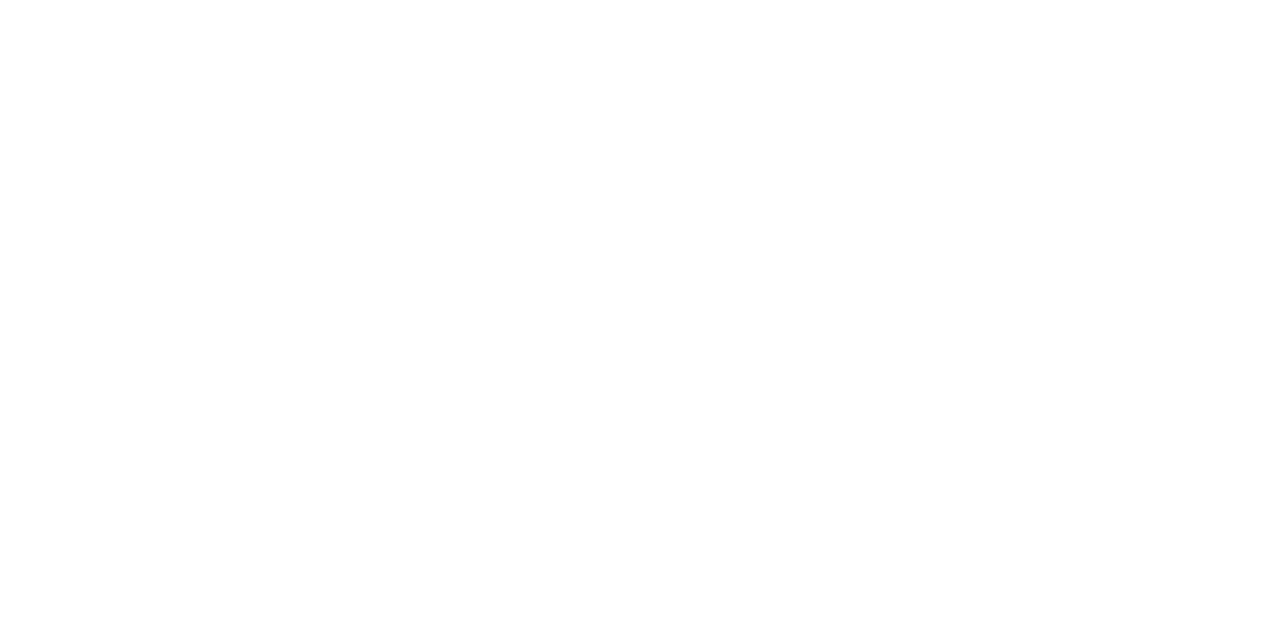
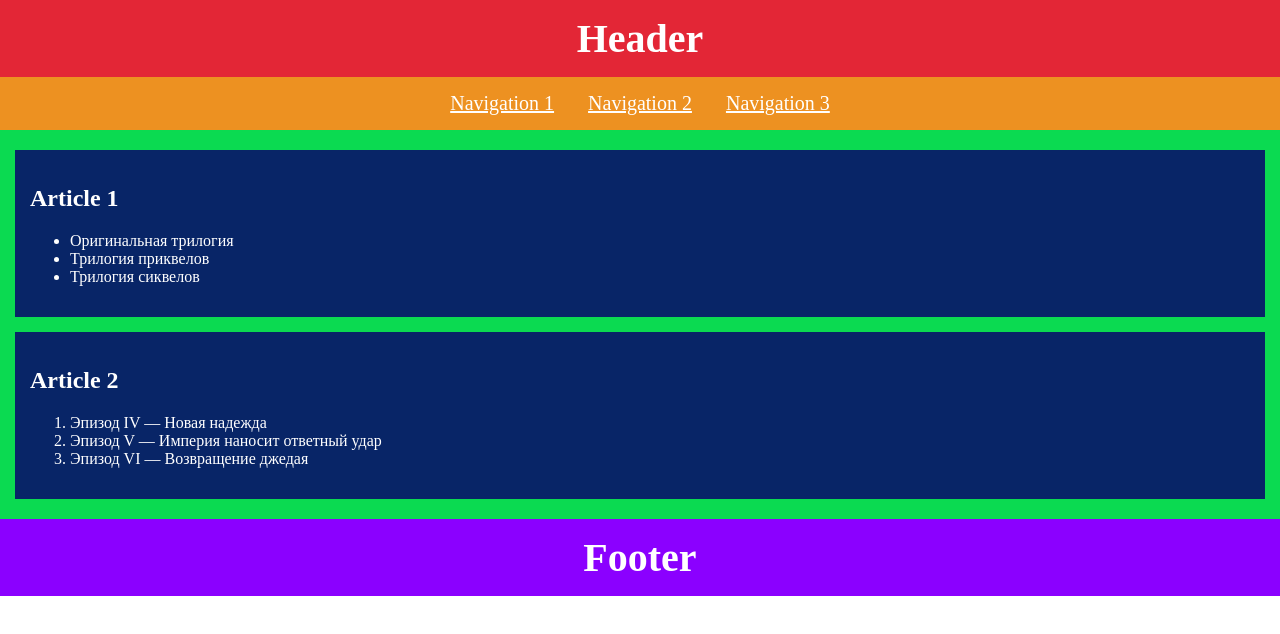
Before and after one commit to js-tasks-ru/htmlcss-20231027_olesja-a92, a website: page 02-dz0/01-semantic-mockup/solution.html in a window 1280 px wide. Drawn offline with Linux system fonts and the light colour scheme.

Commit message:
add solution for hello-word

```diff
--- /dev/null
+++ b/02-dz0/01-semantic-mockup/css/style.css
@@ -0,0 +1,51 @@
+html, body {
+	padding: 0px;
+	margin: 0px;
+	color: white;
+	width: 100%;
+	height: 100%;
+}
+
+header, nav, footer{
+	text-align: center;
+	padding: 15px 0px;
+}
+
+header {
+	background: #e32636;
+	padding-bottom: 0px;
+}
+
+nav {
+	background: #ed9121;
+}
+
+nav a {
+	color: white;
+	padding: 15px;
+	font-size: 20px;
+}
+
+main {
+	background: #0bda51;
+	padding: 5px 0px;
+}
+
+article {
+	background: #082567;
+	text-align: left;
+	margin: 15px;
+	padding: 15px;
+}
+
+footer {
+	background: #8b00ff;
+	font-size: 40px;
+	font-weight: bold;
+	height: auto;
+}
+
+h1 {
+	font-size: 40px;
+	margin: 0px 0px 15px 0px;
+}
--- a/02-dz0/01-semantic-mockup/solution.html
+++ b/02-dz0/01-semantic-mockup/solution.html
@@ -1,4 +1,39 @@
 <!DOCTYPE html>
 <html lang="ru">
-    <!-- Ваше решение -->
+   <head>
+    <meta charset="utf-8">
+    <title>Семантическая разметка</title>
+	<link rel="stylesheet" href="css/style.css">
+  </head>
+  <body>
+    <header>
+		<h1>Header</h1>
+		<nav>
+			<a href="#">Navigation 1</a>
+			<a href="#">Navigation 2</a>
+			<a href="#">Navigation 3</a>
+		</nav>
+	</header>
+	<main>
+		<article>
+			<h2>Article 1</h2>
+			<ul>
+				<li>Оригинальная трилогия</li>
+				<li>Трилогия приквелов</li>
+				<li>Трилогия сиквелов</li>
+			</ul>
+		</article>
+		<article>
+			<h2>Article 2</h2>
+			<ol>
+				<li>Эпизод IV — Новая надежда</li>
+				<li>Эпизод V — Империя наносит ответный удар</li>
+				<li>Эпизод VI — Возвращение джедая</li>
+			</ol>
+		</article>
+	</main>
+	<footer>
+		Footer
+	</footer>
+  </body>
 </html>
```
